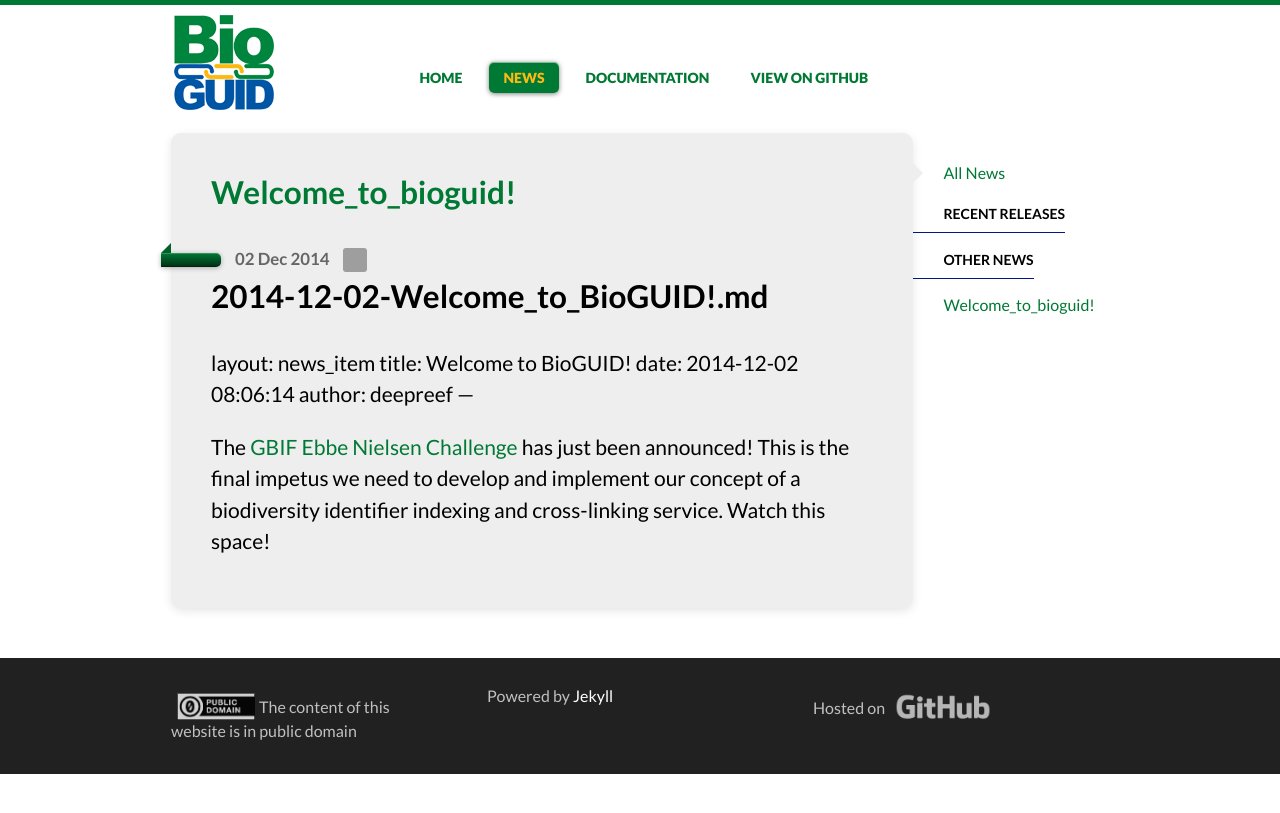
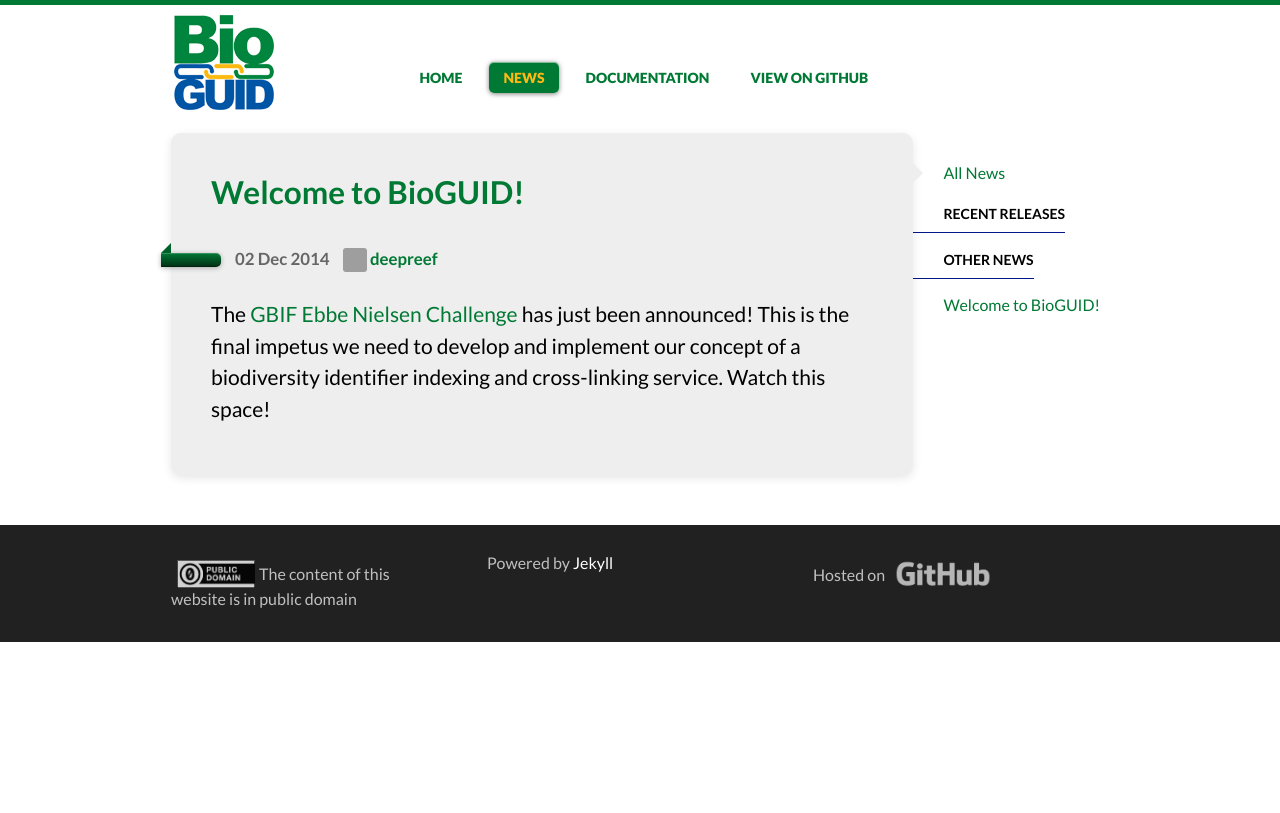
Before and after one commit to GlobalNamesArchitecture/BioGUID, a Jekyll site: the page built from news/index.html, in a window 1280 px wide. Shown: the top 813 px of the page. Built offline with Jekyll 4.4.1, drawn with Linux system fonts in a browser that asks for light colours; nearby versions of some CDN libraries; grey boxes are pictures that could not be loaded.

Commit message:
Remove Filename from text

```diff
--- a/_posts/2014-12-02-Welcome_to_BioGUID!.md
+++ b/_posts/2014-12-02-Welcome_to_BioGUID!.md
@@ -1,4 +1,3 @@
-2014-12-02-Welcome_to_BioGUID!.md
 ---
 layout: news_item
 title: Welcome to BioGUID!
```
